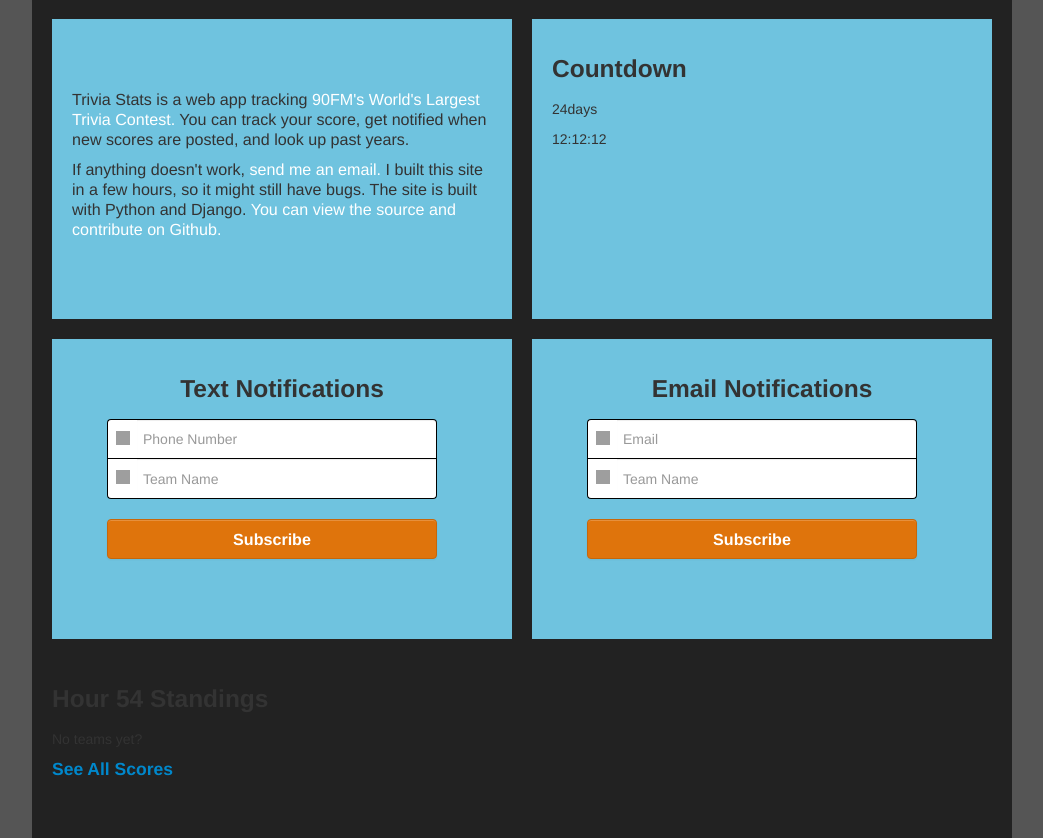
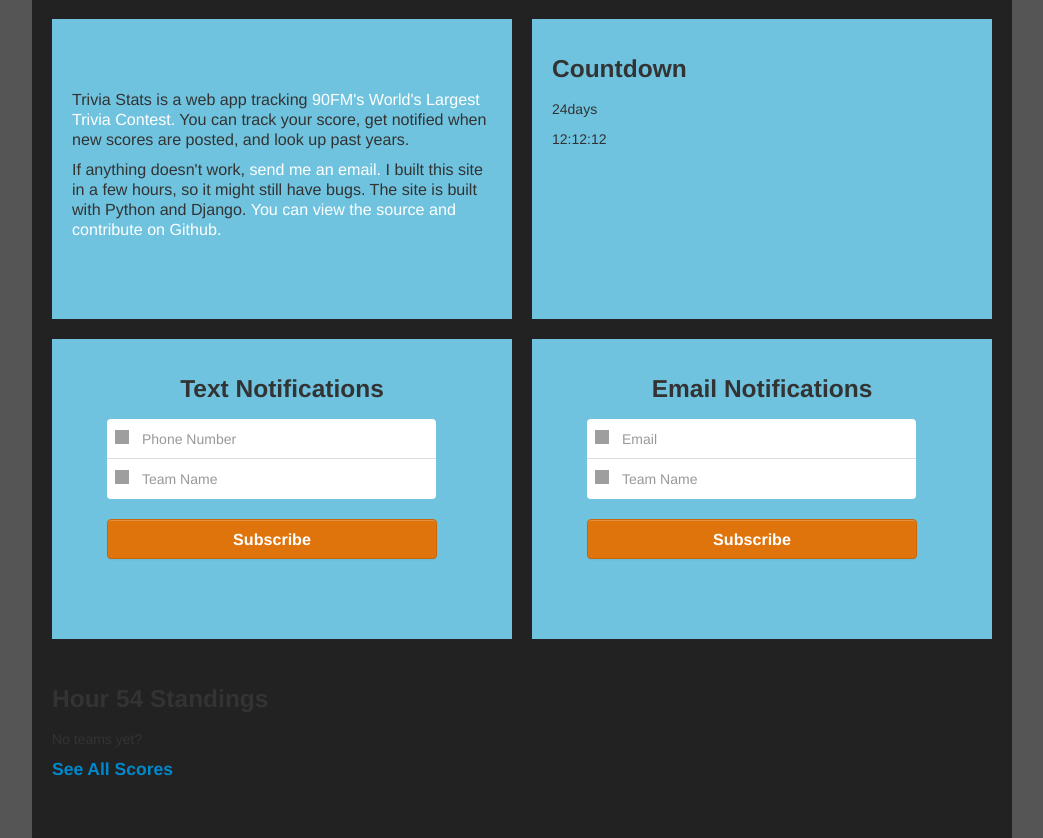
Before and after one commit to joshgachnang/90fm_trivia_stats, a Django app: template website/templates/homepage.html in a window 1280 px wide. Shown: the part 43-881 px from the top of the page, without its empty margins (118-1161 px from the left). Run offline with Django 3.2, Linux system fonts and the light colour scheme; the template is opened without the code that fills it, so the values that code supplies are empty; grey boxes are pictures that could not be loaded.

Commit message:
Subtle line in form to separate top and bottom

```diff
--- a/trivia_stats/static/css/trivia_stats.css
+++ b/trivia_stats/static/css/trivia_stats.css
@@ -174,25 +174,30 @@ body {
     /*border-left:1px solid black;*/
     /*border-top:1px solid black;*/
     /*border-bottom:1px solid black;*/
-    border-right:none;
+    /*border-right:none;*/
     padding-top:10px;
-    height:24px;
+    height:26px;
     text-shadow:none;
     margin-bottom:0px;
+    border:none;
+
 }
 .input-prepend .add-on-top:first-child {
-    border-bottom:1px solid black;
-    border-left:1px solid black;
-    border-top:1px solid black;
+    /*border-bottom:1px solid black;*/
+    /*border-left:1px solid black;*/
+    /*border-top:1px solid black;*/
     border-bottom-left-radius: 0;
-
+    border:none;
+    border-bottom:1px solid #ddd;
+    height:25px;
 }
 .input-prepend .add-on-bottom:first-child {
-    border-top:none;
-    border-left:1px solid black;
-    border-bottom:1px solid black;
+    /*border-top:none;*/
+    /*border-left:1px solid black;*/
+    /*border-bottom:1px solid black;*/
     border-top-left-radius: 0;
-    height:25px;
+    /*height:25px;*/
+    border: none;
 }
 .input-prepend {
     margin-bottom:0px;
@@ -218,20 +223,24 @@ input[type="text"][class~="notification_input"]
     width:300px;
     border-top-left-radius:0;
     text-shadow:none;
+    box-shadow:none;
     /*color:red;*/
 }
 input[type="text"][class~="notification_input_top"] {
-    border-bottom:1px solid black;
-    border-right:1px solid black;
-    border-top:1px solid black;
+    /*border-bottom:1px solid black;*/
+    /*border-right:1px solid black;*/
+    /*border-top:1px solid black;*/
+    border:none;
+    border-bottom:1px solid #ddd;
     border-bottom-right-radius:0;
 }
 input[type="text"][class~="notification_input_bottom"]{
     border-top:none;
     /*background-color:red;*/
     margin-bottom:20px;
-    border-right:1px solid black;
-    border-bottom:1px solid black;
+    /*border-right:1px solid black;*/
+    /*border-bottom:1px solid black;*/
+    border:none;
     border-top-right-radius:0;
 }
 .cellphone_icon {
```
